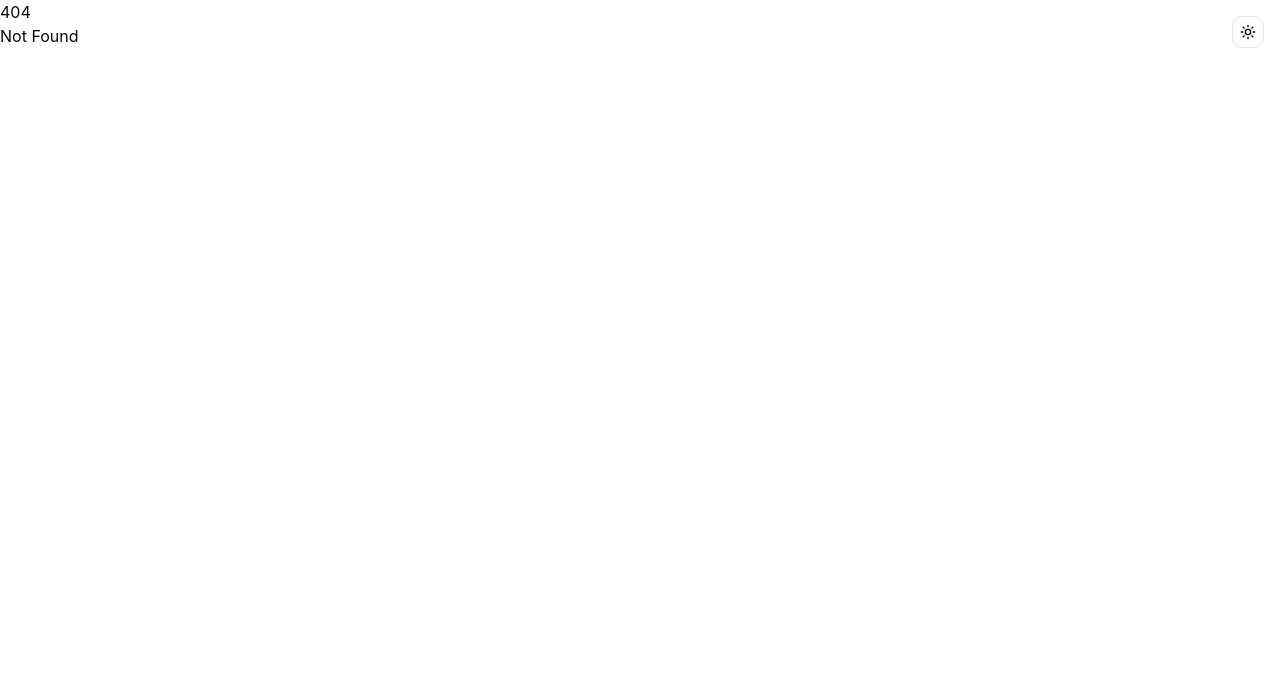
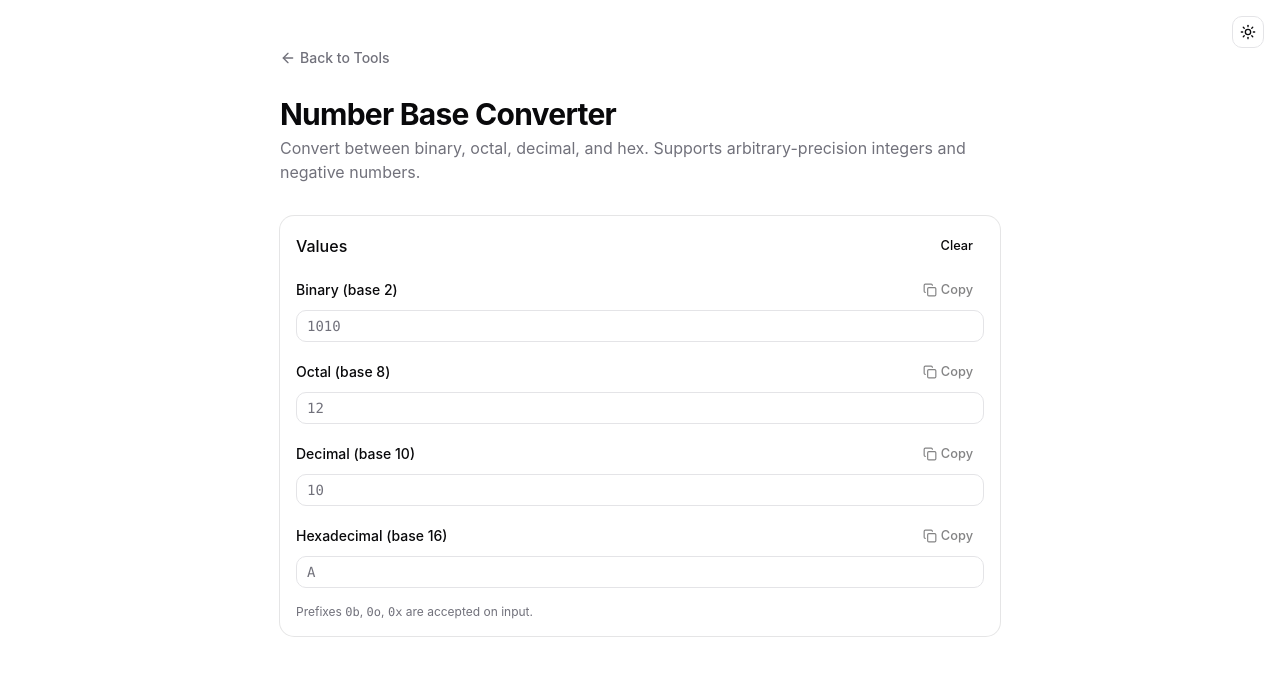
Before and after one commit to orykr/tool.ory.kr, a SvelteKit app in the folder frontend/: page /number-base in a window 1280 px wide. Before the commit this address had no page. Shown: the top 676 px of the page. Built offline with nearby package versions, Linux system fonts and the light colour scheme.

Commit message:
feat(number-base): add binary/octal/decimal/hex converter

```diff
--- /dev/null
+++ b/frontend/src/lib/number-base.ts
@@ -0,0 +1,89 @@
+export type Base = 2 | 8 | 10 | 16;
+
+export interface BaseValues {
+	bin: string;
+	oct: string;
+	dec: string;
+	hex: string;
+}
+
+export const EMPTY_VALUES: BaseValues = { bin: "", oct: "", dec: "", hex: "" };
+
+const BASE_KEYS: Record<Base, keyof BaseValues> = {
+	2: "bin",
+	8: "oct",
+	10: "dec",
+	16: "hex"
+};
+
+const BASE_PATTERNS: Record<Base, RegExp> = {
+	2: /^[01]+$/,
+	8: /^[0-7]+$/,
+	10: /^-?\d+$/,
+	16: /^-?[0-9a-fA-F]+$/
+};
+
+export function convertFromBase(input: string, base: Base): BaseValues | { error: string } {
+	const trimmed = input.trim();
+	if (!trimmed) return EMPTY_VALUES;
+
+	const cleaned = stripPrefix(trimmed, base);
+	if (!BASE_PATTERNS[base].test(cleaned)) {
+		return { error: `Invalid digits for base ${base}.` };
+	}
+
+	let value: bigint;
+	try {
+		value = parseBigInt(cleaned, base);
+	} catch (e) {
+		return { error: (e as Error).message };
+	}
+
+	return {
+		bin: formatSigned(value, 2),
+		oct: formatSigned(value, 8),
+		dec: value.toString(10),
+		hex: formatSigned(value, 16).toUpperCase()
+	};
+}
+
+export function baseKey(base: Base): keyof BaseValues {
+	return BASE_KEYS[base];
+}
+
+function stripPrefix(input: string, base: Base): string {
+	const negative = input.startsWith("-");
+	const body = negative ? input.slice(1) : input;
+	let stripped = body;
+	if (base === 16 && /^0x/i.test(body)) stripped = body.slice(2);
+	else if (base === 2 && /^0b/i.test(body)) stripped = body.slice(2);
+	else if (base === 8 && /^0o/i.test(body)) stripped = body.slice(2);
+	return negative ? `-${stripped}` : stripped;
+}
+
+function parseBigInt(input: string, base: Base): bigint {
+	const negative = input.startsWith("-");
+	const body = negative ? input.slice(1) : input;
+	if (!body) throw new Error("Empty number.");
+	const baseBig = BigInt(base);
+	let result = 0n;
+	for (const ch of body) {
+		const digit = digitValue(ch);
+		if (digit === null || digit >= base) throw new Error(`Invalid digit '${ch}' for base ${base}.`);
+		result = result * baseBig + BigInt(digit);
+	}
+	return negative ? -result : result;
+}
+
+function digitValue(ch: string): number | null {
+	const code = ch.charCodeAt(0);
+	if (code >= 48 && code <= 57) return code - 48;
+	if (code >= 97 && code <= 102) return code - 97 + 10;
+	if (code >= 65 && code <= 70) return code - 65 + 10;
+	return null;
+}
+
+function formatSigned(value: bigint, base: number): string {
+	if (value < 0n) return `-${(-value).toString(base)}`;
+	return value.toString(base);
+}
--- a/frontend/src/routes/+page.svelte
+++ b/frontend/src/routes/+page.svelte
@@ -36,6 +36,11 @@
 			href: "/jwt",
 			title: "JWT Decoder",
 			description: "Inspect JWT header, payload, and claims locally without verification."
+		},
+		{
+			href: "/number-base",
+			title: "Number Base Converter",
+			description: "Convert between binary, octal, decimal, and hexadecimal."
 		}
 	];
 </script>
--- /dev/null
+++ b/frontend/src/routes/number-base/+page.svelte
@@ -0,0 +1,117 @@
+<script lang="ts">
+	import * as Card from "$lib/components/ui/card/index.js";
+	import { Input } from "$lib/components/ui/input/index.js";
+	import { Label } from "$lib/components/ui/label/index.js";
+	import { Button } from "$lib/components/ui/button/index.js";
+	import ArrowLeft from "@lucide/svelte/icons/arrow-left";
+	import Copy from "@lucide/svelte/icons/copy";
+	import Check from "@lucide/svelte/icons/check";
+	import { convertFromBase, EMPTY_VALUES, type Base, type BaseValues } from "$lib/number-base";
+
+	const fields: Array<{ base: Base; key: keyof BaseValues; label: string; placeholder: string }> = [
+		{ base: 2, key: "bin", label: "Binary (base 2)", placeholder: "1010" },
+		{ base: 8, key: "oct", label: "Octal (base 8)", placeholder: "12" },
+		{ base: 10, key: "dec", label: "Decimal (base 10)", placeholder: "10" },
+		{ base: 16, key: "hex", label: "Hexadecimal (base 16)", placeholder: "A" }
+	];
+
+	let values = $state<BaseValues>({ ...EMPTY_VALUES });
+	let error = $state<string | null>(null);
+	let copiedKey = $state<keyof BaseValues | null>(null);
+	let lastEdited: keyof BaseValues | null = null;
+
+	function handleInput(key: keyof BaseValues, base: Base) {
+		lastEdited = key;
+		const raw = values[key];
+		const result = convertFromBase(raw, base);
+		if ("error" in result) {
+			error = result.error;
+			return;
+		}
+		error = null;
+		const next = { ...values };
+		(Object.keys(next) as Array<keyof BaseValues>).forEach((k) => {
+			if (k !== key) next[k] = result[k];
+		});
+		values = next;
+	}
+
+	function clearAll() {
+		values = { ...EMPTY_VALUES };
+		error = null;
+	}
+
+	async function copy(key: keyof BaseValues) {
+		const v = values[key];
+		if (!v) return;
+		await navigator.clipboard.writeText(v);
+		copiedKey = key;
+		setTimeout(() => (copiedKey = null), 1500);
+	}
+</script>
+
+<main class="container mx-auto max-w-3xl px-6 py-12">
+	<nav class="mb-6">
+		<a
+			href="/"
+			class="text-muted-foreground hover:text-foreground inline-flex items-center gap-1 text-sm font-medium transition-colors"
+		>
+			<ArrowLeft class="h-4 w-4" />
+			Back to Tools
+		</a>
+	</nav>
+
+	<header class="mb-8">
+		<h1 class="text-3xl font-bold tracking-tight">Number Base Converter</h1>
+		<p class="text-muted-foreground mt-1">
+			Convert between binary, octal, decimal, and hex. Supports arbitrary-precision integers and
+			negative numbers.
+		</p>
+	</header>
+
+	<Card.Root>
+		<Card.Header class="flex flex-row items-center justify-between">
+			<Card.Title class="text-base">Values</Card.Title>
+			<Button variant="ghost" size="sm" onclick={clearAll}>Clear</Button>
+		</Card.Header>
+		<Card.Content class="space-y-4">
+			{#each fields as field (field.base)}
+				<div class="space-y-1.5">
+					<div class="flex items-center justify-between">
+						<Label for={`base-${field.base}`}>{field.label}</Label>
+						<Button variant="ghost" size="sm" onclick={() => copy(field.key)} disabled={!values[field.key]}>
+							{#if copiedKey === field.key}
+								<Check />
+								Copied
+							{:else}
+								<Copy />
+								Copy
+							{/if}
+						</Button>
+					</div>
+					<Input
+						id={`base-${field.base}`}
+						bind:value={values[field.key]}
+						oninput={() => handleInput(field.key, field.base)}
+						placeholder={field.placeholder}
+						class="font-mono"
+						spellcheck={false}
+						autocomplete="off"
+					/>
+				</div>
+			{/each}
+
+			{#if error}
+				<div
+					class="border-destructive/50 bg-destructive/10 text-destructive rounded-md border p-3 text-sm"
+				>
+					{error}
+				</div>
+			{/if}
+
+			<p class="text-muted-foreground text-xs">
+				Prefixes <code>0b</code>, <code>0o</code>, <code>0x</code> are accepted on input.
+			</p>
+		</Card.Content>
+	</Card.Root>
+</main>
```
